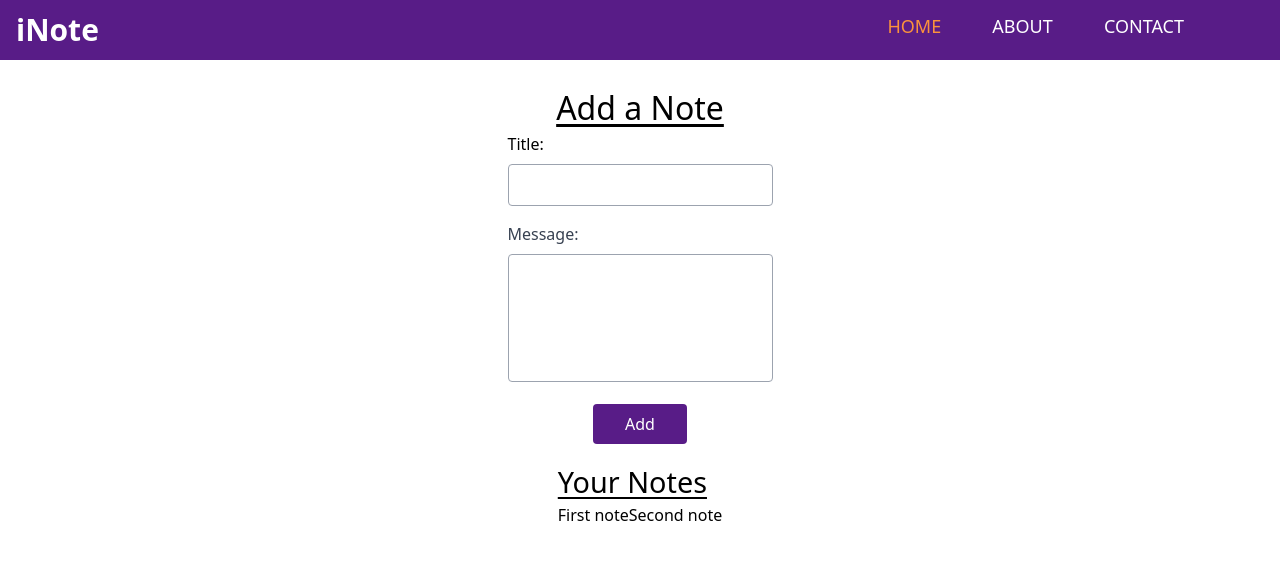
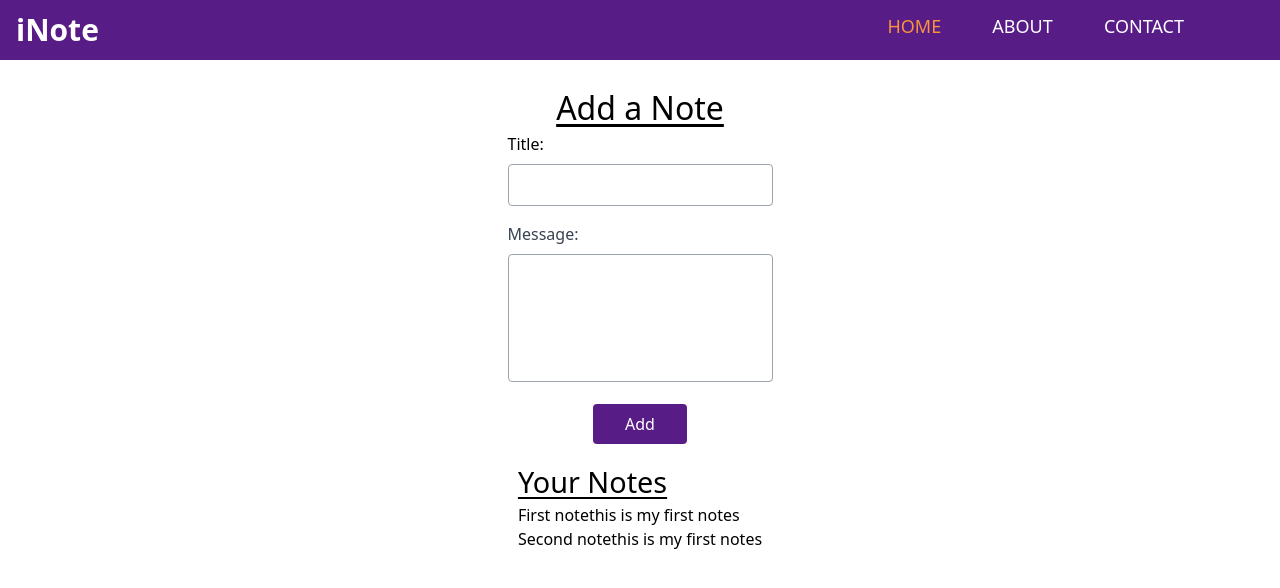
Before and after one commit to saagarbhujel/iNote, a React (Vite) app: page / in a window 1280 px wide. Shown: the top 588 px of the page. Built offline with nearby package versions, Linux system fonts and the light colour scheme.

Commit message:
adding note items into seperate component

```diff
--- a/src/components/Home.jsx
+++ b/src/components/Home.jsx
@@ -1,10 +1,10 @@
-import React,{useContext} from 'react'
-import noteContext from "../context/notes/NoteContext"
+import React from 'react'
+
+import Notes from './Notes'
 
 const Home = () => {
 
-  const context = useContext(noteContext)
-  const{notes, setNotes} = context
+
   return (
     <div className="container flex justify-center items-center flex-col mt-6">
       <h1 className="text-[2rem] underline underline-offset-4">Add a Note</h1>
@@ -38,12 +38,8 @@ const Home = () => {
           Add
         </button>
       </div>
-      <div className='mt-4'>
-        <h2 className="text-[1.8rem] underline underline-offset-4">Your Notes</h2>
-        {notes.map((note)=>{
-          return note.title
-        })}
-      </div>
+      <Notes />
+
     </div>
   );
 }
--- /dev/null
+++ b/src/components/NoteItem.jsx
@@ -0,0 +1,18 @@
+import React from 'react'
+
+
+const NoteItem = (props) => {
+    const {note} = props
+  return (
+<>
+<div>
+    {note.title}
+    {note.description}
+
+
+</div>
+</>
+  )
+}
+
+export default NoteItem
--- /dev/null
+++ b/src/components/Notes.jsx
@@ -0,0 +1,22 @@
+import React, { useContext } from "react";
+import noteContext from "../context/notes/NoteContext";
+import NoteItem from "./NoteItem";
+
+const Notes = () => {
+    const context = useContext(noteContext);
+    const { notes, setNotes } = context;
+  return (
+    <>
+      <div className="mt-4">
+        <h2 className="text-[1.8rem] underline underline-offset-4">
+          Your Notes
+        </h2>
+        {notes.map((note) => {
+          return <NoteItem note={note} key={note._id}/>;
+        })}
+      </div>
+    </>
+  );
+}
+
+export default Notes
```
